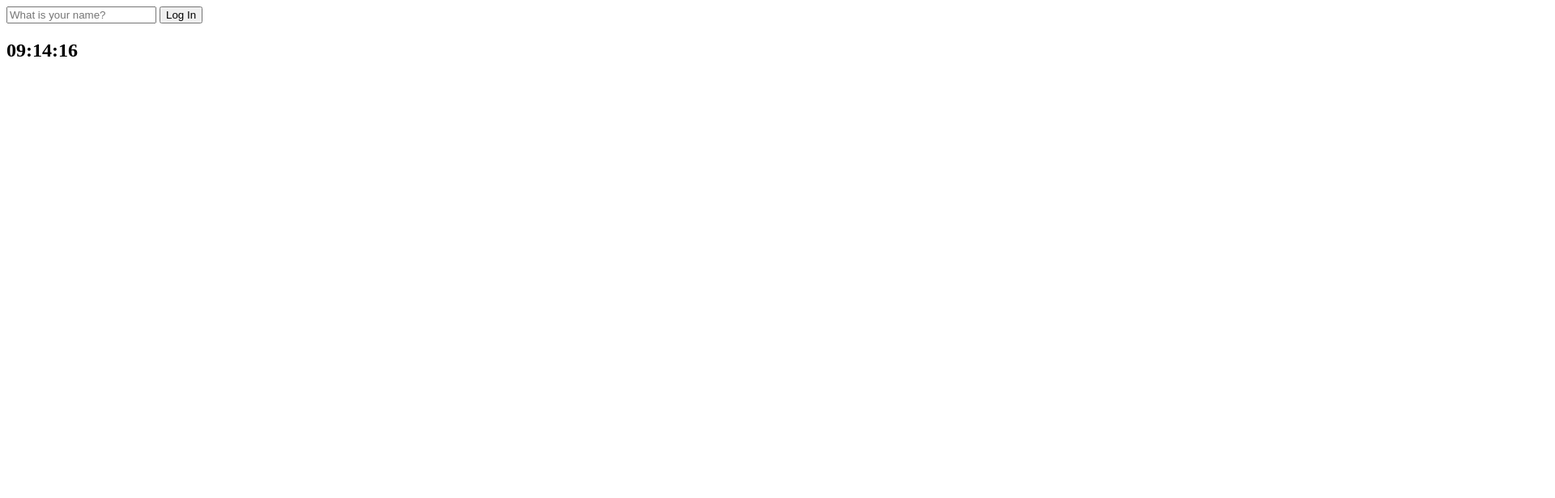
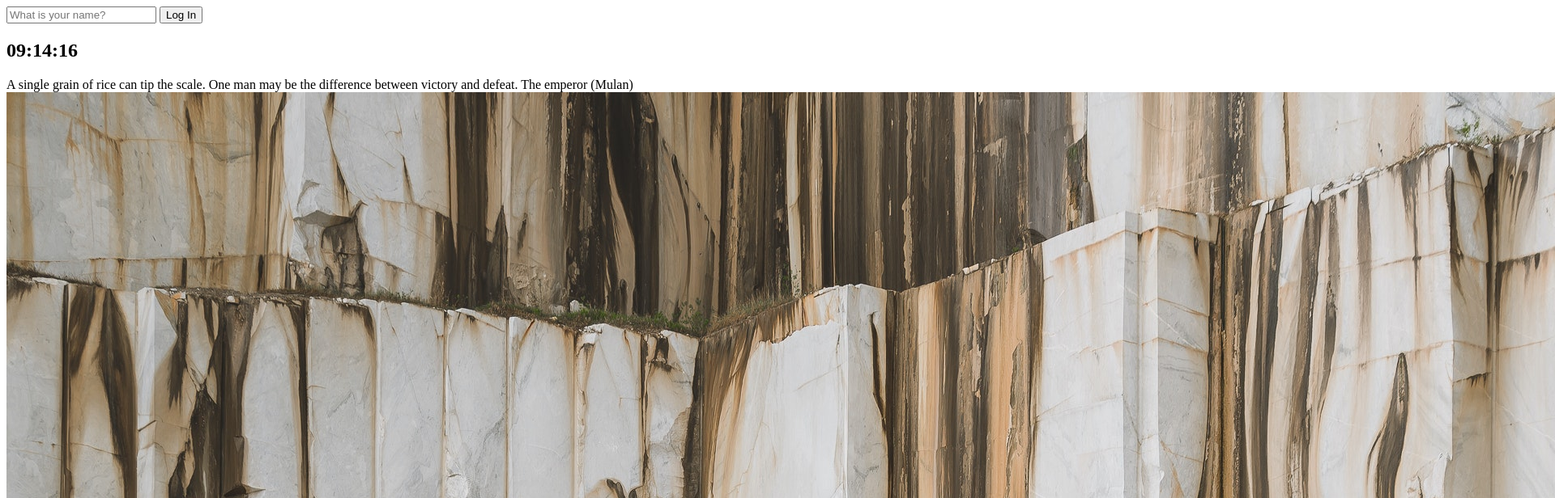
Before and after one commit to bytestocode/momentum-clone, a plain HTML site: page index.html in a window 1280 px wide. Shown: the top 616 px of the page at 81% size, 1920 px wide, since content can reach past the window. Drawn offline with Linux system fonts and the light colour scheme.

Commit message:
create-element append-child

```diff
--- a/index.html
+++ b/index.html
@@ -14,7 +14,14 @@
     </form>
     <h2 id="clock">00:00</h2>
     <h1 id="greeting" class="hidden"></h1>
+    <div id="quote">
+      <span></span>
+      <span></span>
+    </div>
+
     <script src="js/greetings.js"></script>
     <script src="js/clock.js"></script>
+    <script src="js/quotes.js"></script>
+    <script src="js/background.js"></script>
   </body>
 </html>
--- /dev/null
+++ b/js/background.js
@@ -0,0 +1,10 @@
+const images = [
+  "0.jpg", "1.jpg", "2.jpg", "3.jpg", "4.jpg", "5.jpg"
+];
+
+const chosenImage = images[Math.floor(Math.random() * images.length)];
+
+const bgImage = document.createElement("img");
+bgImage.src = `img/${chosenImage}`
+
+document.body.appendChild(bgImage);
--- /dev/null
+++ b/js/quotes.js
@@ -0,0 +1,38 @@
+const quotes = [
+  {
+    quote: "The way to get started is to quit talking and begin doing.",
+    author: "Walt Disney",
+  },
+  {
+    quote: "See the line where the sky meets the sea. It calls me.",
+    author: "Moana (Moana)",
+  },
+  {
+    quote: "Our fate lives within us; you only have to be brave enough to see it.",
+    author: "Merida (Brave)",
+  },
+  {
+    quote: "No matter how your heart is grieving, if you keep on believing, the dream that you wish will come true.",
+    author: "Cinderella (Cinderella)",
+  },
+  {
+    quote: "Love is putting someone else's needs before yours.",
+    author: "Olaf (Frozen)",
+  },
+  {
+    quote: "Anyone can be anything!",
+    author: "Judith (Zootopia)",
+  },
+  {
+    quote: "A single grain of rice can tip the scale. One man may be the difference between victory and defeat.",
+    author: "The emperor (Mulan)",
+  },
+];
+
+const quote = document.querySelector("#quote span:first-child");
+const author = document.querySelector("#quote span:last-child");
+
+const todaysQuote = quotes[Math.floor(Math.random() * quotes.length)];
+
+quote.innerText = todaysQuote.quote;
+author.innerText = todaysQuote.author;
```
Also changed, not shown: img/2.jpg (added), img/3.jpg (added), img/5.jpg (added), js/todo.js (added), 3 other files.
